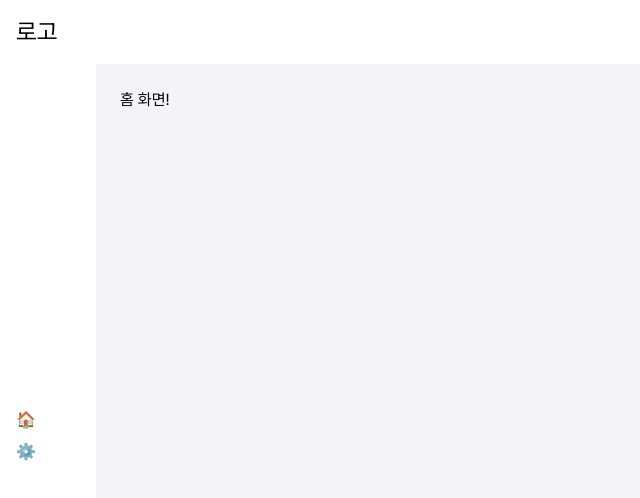
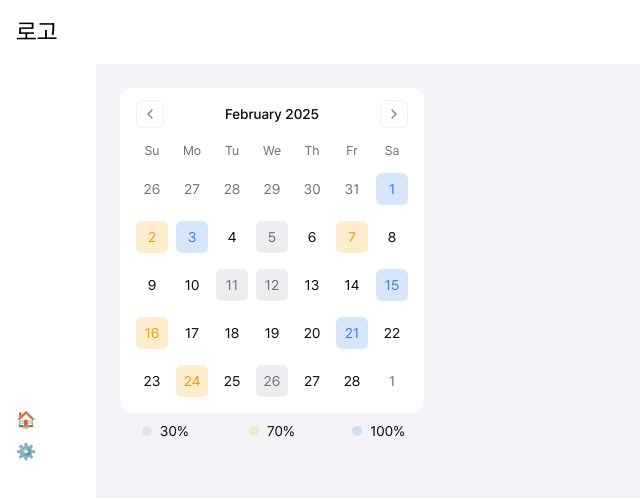
Before and after one commit to FitUp-KTB/FitUp-FE, a Next.js app: page /home in a window 1280 px wide. Shown: the top 498 px of the page, without its empty margins (0-640 px from the left). Built offline with nearby package versions, Linux system fonts and the light colour scheme.

Commit message:
feat: 캘린더 컴포넌트 구현

```diff
--- a/app/(main)/home/page.tsx
+++ b/app/(main)/home/page.tsx
@@ -1,7 +1,64 @@
+import { Calendar } from "@/components/ui/calendar";
+
 export default function HomePage() {
+
+  // 임시 더미 데이터
+  const today = new Date()
+  const currentMonth = today.getMonth()
+  const currentYear = today.getFullYear()
+  const coloredDates = {
+    gray: [
+      new Date(currentYear, currentMonth, 5),
+      new Date(currentYear, currentMonth, 11),
+      new Date(currentYear, currentMonth, 12),
+      new Date(currentYear, currentMonth, 26)
+    ],
+    yellow: [
+      new Date(currentYear, currentMonth, 2),
+      new Date(currentYear, currentMonth, 7),
+      new Date(currentYear, currentMonth, 16),
+      new Date(currentYear, currentMonth, 24)
+    ],
+    blue: [
+      new Date(currentYear, currentMonth, 3),
+      new Date(currentYear, currentMonth, 15),
+      new Date(currentYear, currentMonth, 21),
+      new Date(currentYear, currentMonth, 1)
+    ]
+  }
+
+  // API 데이터 핸들링 로직
+  // useEffect(() => {
+  //   if (apiData.length === 0) return;
+
+  //   const newColoredDates = {
+  //     gray: [] as Date[],
+  //     yellow: [] as Date[],
+  //     blue: [] as Date[]
+  //   }
+
+  //   apiData.forEach((quest) => {
+  //     const questData = quest.created_at;
+  //     const date = new Date(questData);
+
+  //     if (quest.questSucessCount === 1) {
+  //       newColoredDates.gray.push(date);
+  //     } else if (quest.questSucessCount === 2) {
+  //       newColoredDates.yellow.push(date);
+  //     } else if (quest.questSucessCount >= 3) {
+  //       newColoredDates.blue.push(date);
+  //     }
+  //   })
+
+  //   setColoredDates(newColoredDates);
+  // }, [])
+
+
+
   return (
     <div>
-      홈 화면!
+      <Calendar coloredDates={coloredDates} />
+
     </div>
-  );
+  )
 }
--- a/app/(main)/layout.tsx
+++ b/app/(main)/layout.tsx
@@ -1,8 +1,8 @@
 import Link from "next/link";
 
 export default function MainLayout({
-                                     children,
-                                   }: Readonly<{
+  children,
+}: Readonly<{
   children: React.ReactNode;
 }>) {
   return (
--- /dev/null
+++ b/components/ui/calendar.tsx
@@ -0,0 +1,127 @@
+"use client"
+
+import * as React from "react"
+import { ChevronLeft, ChevronRight } from "lucide-react"
+import { DayPicker, type ModifiersStyles } from "react-day-picker"
+
+import { cn } from "@/lib/utils"
+import { buttonVariants } from "@/components/ui/button"
+
+type CalendarProps = React.ComponentProps<typeof DayPicker> & {
+  coloredDates?: {
+    gray?: Date[];
+    yellow?: Date[];
+    blue?: Date[];
+  }
+}
+
+function Calendar({
+  className,
+  classNames,
+  showOutsideDays = true,
+  coloredDates,
+  ...props
+}: CalendarProps) {
+
+  // 색상 지정을 위한 modifiers 설정
+  const modifiers = React.useMemo(() => {
+    return {
+      gray: coloredDates?.gray || [],
+      yellow: coloredDates?.yellow || [],
+      blue: coloredDates?.blue || [],
+    }
+  }, [coloredDates])
+
+  // 각 색상별 스타일 정의
+  const modifiersStyles: ModifiersStyles = {
+    gray: {
+      backgroundColor: 'rgba(156, 163, 175, 0.2)', // 퀘스트 30% 완료 (미정)
+      color: '#6b7280'
+    },
+    yellow: {
+      backgroundColor: 'rgba(245, 158, 11, 0.2)', // 퀘스트 70% 완료 (미정)
+      color: '#f59e0b'
+    },
+    blue: {
+      backgroundColor: 'rgba(59, 130, 246, 0.2)', // 퀘스트 100% 완료 (미정)
+      color: '#3b82f6'
+    },
+  }
+
+  return (
+    <div className="inline-block">
+      <DayPicker
+        showOutsideDays={showOutsideDays}
+        className={cn("inline-block p-3 rounded-xl bg-white", className)}
+        modifiers={modifiers}
+        modifiersStyles={modifiersStyles}
+        classNames={{
+          months: "flex flex-col sm:flex-row space-y-4 sm:space-x-4 sm:space-y-0",
+          month: "space-y-4",
+          caption: "flex justify-center pt-1 relative items-center",
+          caption_label: "text-sm font-medium",
+          nav: "space-x-1 flex items-center",
+          nav_button: cn(
+            buttonVariants({ variant: "outline" }),
+            "h-7 w-7 bg-transparent p-0 opacity-50 hover:opacity-100"
+          ),
+          nav_button_previous: "absolute left-1",
+          nav_button_next: "absolute right-1",
+          table: "w-full border-collapse space-y-1",
+          head_row: "flex px-1 space-x-2",
+          head_cell:
+            "text-muted-foreground rounded-md w-8 font-normal text-[0.8rem]",
+          row: "flex w-full mt-2",
+          cell: cn(
+            "relative p-0 m-1 rounded-md text-center text-sm focus-within:relative focus-within:z-20 [&:has([aria-selected])]:bg-accent [&:has([aria-selected].day-outside)]:bg-accent/50 [&:has([aria-selected].day-range-end)]:rounded-r-md",
+            props.mode === "range"
+              ? "[&:has(>.day-range-end)]:rounded-r-md [&:has(>.day-range-start)]:rounded-l-md first:[&:has([aria-selected])]:rounded-l-md last:[&:has([aria-selected])]:rounded-r-md"
+              : "[&:has([aria-selected])]:rounded-md"
+          ),
+          day: cn(
+            buttonVariants({ variant: "ghost" }),
+            "h-8 w-8 p-0 font-normal aria-selected:opacity-100"
+          ),
+          day_range_start: "day-range-start",
+          day_range_end: "day-range-end",
+          day_selected:
+            "bg-primary text-primary-foreground hover:bg-primary hover:text-primary-foreground focus:bg-primary focus:text-primary-foreground",
+          day_today: "bg-accent text-accent-foreground",
+          day_outside:
+            "day-outside text-muted-foreground aria-selected:bg-accent/50 aria-selected:text-muted-foreground",
+          day_disabled: "text-muted-foreground opacity-50",
+          day_range_middle:
+            "aria-selected:bg-accent aria-selected:text-accent-foreground",
+          day_hidden: "invisible",
+          ...classNames,
+        }}
+        components={{
+          IconLeft: ({ className, ...props }) => (
+            <ChevronLeft className={cn("h-4 w-4", className)} {...props} />
+          ),
+          IconRight: ({ className, ...props }) => (
+            <ChevronRight className={cn("h-4 w-4", className)} {...props} />
+          ),
+        }}
+        {...props}
+      />
+      <div className="mt-2 grid grid-cols-3 gap-4 text-sm">
+        <div className="flex items-center justify-center">
+          <div className="w-2.5 h-2.5 rounded-full bg-gray-400 bg-opacity-20 mr-2"></div>
+          <span>30%</span>
+        </div>
+        <div className="flex items-center justify-center">
+          <div className="w-2.5 h-2.5 rounded-full bg-yellow-500 bg-opacity-20 mr-2"></div>
+          <span>70%</span>
+        </div>
+        <div className="flex items-center justify-center">
+          <div className="w-2.5 h-2.5 rounded-full bg-blue-500 bg-opacity-20 mr-2"></div>
+          <span>100%</span>
+        </div>
+      </div>
+    </div>
+  )
+}
+Calendar.displayName = "Calendar"
+
+export { Calendar }
--- a/package.json
+++ b/package.json
@@ -13,10 +13,12 @@
     "chart.js": "^4.4.8",
     "class-variance-authority": "^0.7.1",
     "clsx": "^2.1.1",
+    "date-fns": "^3.6.0",
     "lucide-react": "^0.476.0",
     "next": "15.1.7",
     "react": "^19.0.0",
     "react-chartjs-2": "^5.3.0",
+    "react-day-picker": "^8.10.1",
     "react-dom": "^19.0.0",
     "tailwind-merge": "^3.0.2",
     "tailwindcss-animate": "^1.0.7"
```
Also changed, not shown: assets/images/FITUP_logo.svg (added), components.json, 1 other file (tests, documents, lock files or other folders).
